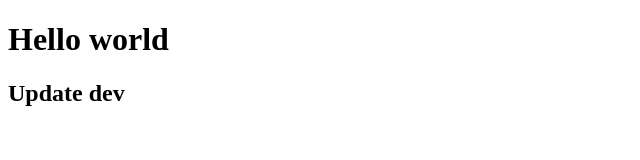
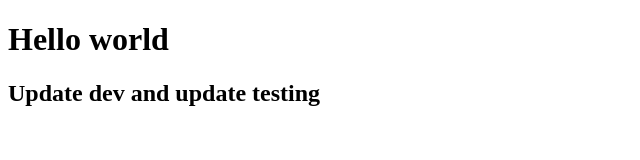
Before and after one commit to widiarrohman1234/git-exercise, a plain HTML site: page index.html in a window 1280 px wide. Shown: the whole page, without its empty margins (0-640 px from the left). Drawn offline with Linux system fonts and the light colour scheme.

Commit message:
testing-index.html update

```diff
--- a/index.html
+++ b/index.html
@@ -8,6 +8,6 @@
 </head>
 <body>
     <h1>Hello world</h1>
-    <h2>Update dev</h2>
+    <h2>Update dev and update testing</h2>
 </body>
 </html>
```
